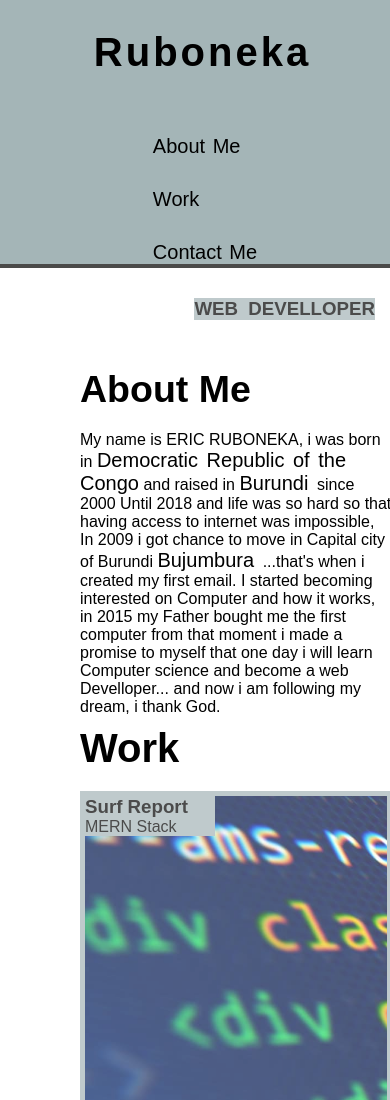
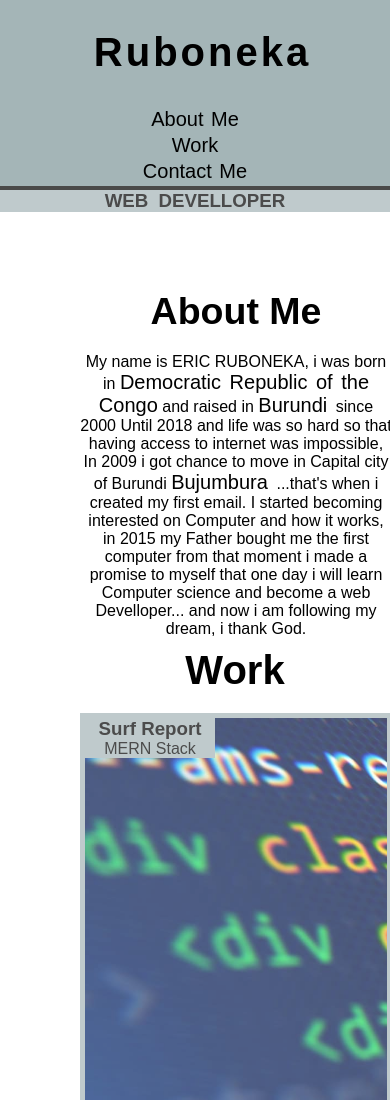
Before and after one commit to raphson1/portfolio2, a plain HTML site: page index.html in a window 390 px wide. Shown: the top 1100 px of the page. Drawn offline with Linux system fonts and the light colour scheme.

Commit message:
media queries update

```diff
--- a/assets/css/styles.css
+++ b/assets/css/styles.css
@@ -86,6 +86,7 @@
     margin-right: 15px;
     word-spacing: 5px;
     background-color: var(--mainColor);
+    height: fit-content;
     color: var(--blkColor);
 
  }
@@ -236,10 +237,12 @@
      }
      .navbar ul li{
          display: block;
+         text-align: center;
+         margin: 3px;
      }
      main{
         margin-left: 0px ;
-        float: center;
+        text-align: center;
      }
      .ledCal{
         display: flex;
@@ -249,5 +252,16 @@
         margin: 5px;
      }
 
+     .sub-header{
+         text-align: center;
+         margin-top: auto;
+
+     }
+     .sub-header h3{
+         float: none;
+         text-align: center;
+         margin: auto;
+     }
+
 
  }
```
